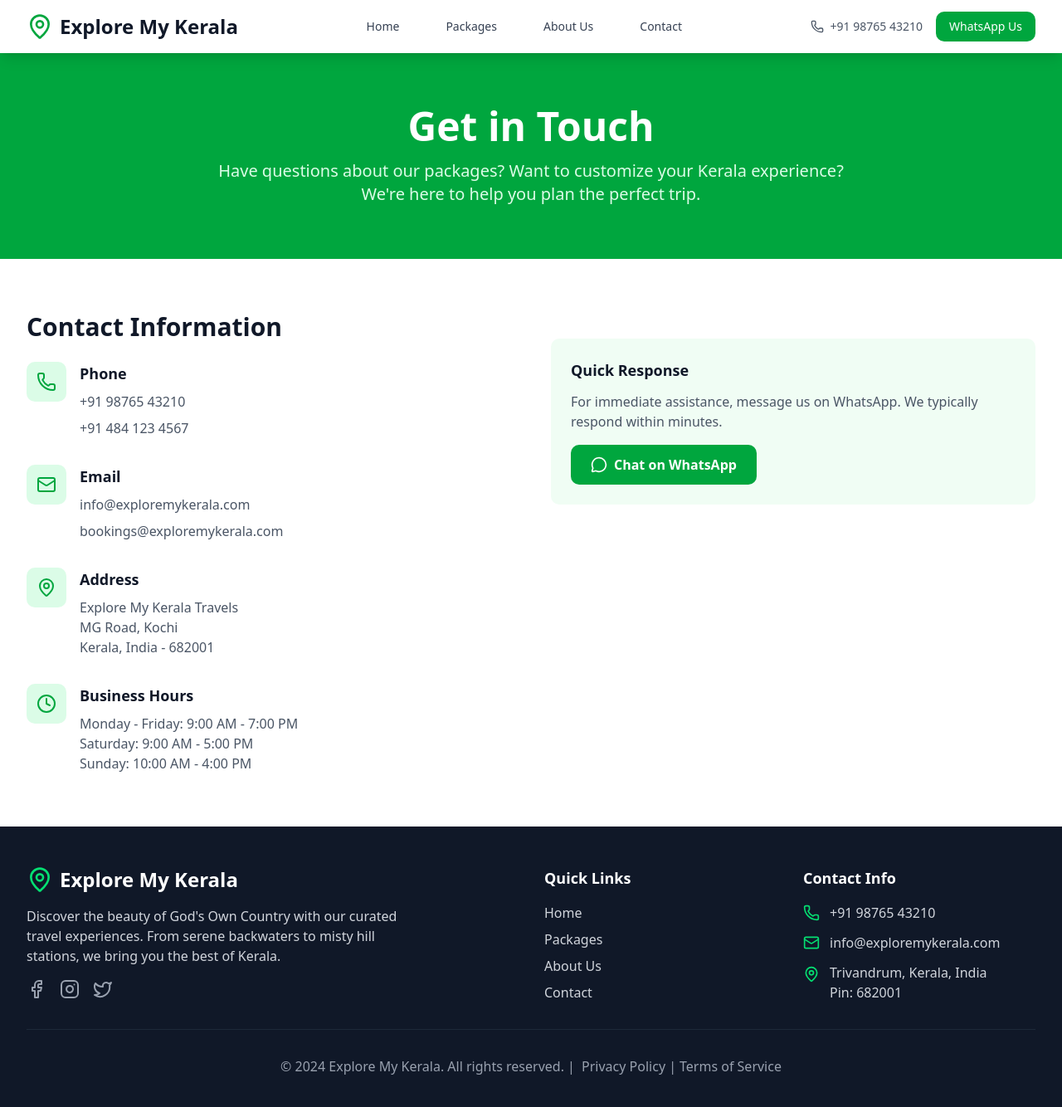
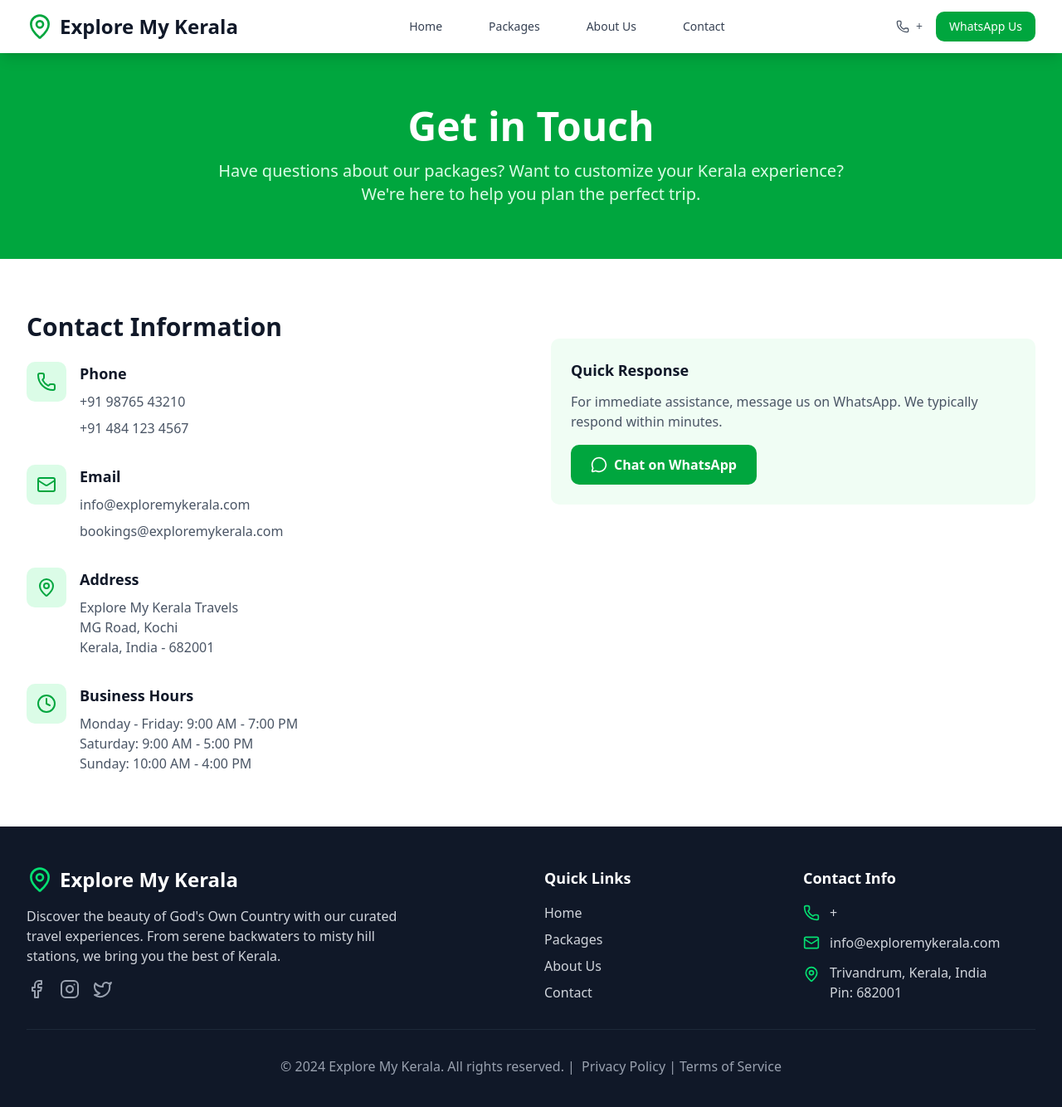
Before and after one commit to akhilbhadrangirija/explore-kerala, a Next.js app: page /contact in a window 1280 px wide. Shown: the top 1334 px of the page at 83% size. Built offline with nearby package versions, Linux system fonts and the light colour scheme.

Commit message:
Fix whatapp number

```diff
--- a/app/components/Footer.js
+++ b/app/components/Footer.js
@@ -46,7 +46,7 @@ export function Footer() {
             <div className="space-y-3">
               <div className="flex items-center space-x-3">
                 <Phone className="h-5 w-5 text-green-400" />
-                <span className="text-gray-300">+91 98765 43210</span>
+                <span className="text-gray-300">+{process.env.NEXT_PUBLIC_WHATSAPP_NUMBER}</span>
               </div>
               <div className="flex items-center space-x-3">
                 <Mail className="h-5 w-5 text-green-400" />
--- a/app/components/Header.js
+++ b/app/components/Header.js
@@ -45,10 +45,10 @@ export function Header() {
           <div className="hidden lg:flex items-center space-x-4">
             <div className="flex items-center space-x-2 text-sm text-gray-600">
               <Phone className="h-4 w-4" />
-              <span>+91 98765 43210</span>
+              <span>+{process.env.NEXT_PUBLIC_WHATSAPP_NUMBER}</span>
             </div>
             <Link
-              href="https://wa.me/919876543210?text=Hello, I'm interested in booking a Kerala tour package."
+              href={`https://wa.me/${process.env.NEXT_PUBLIC_WHATSAPP_NUMBER}?text=Hello, I'm interested in booking a Kerala tour package.`}
               target="_blank"
               rel="noopener noreferrer"
               className="bg-green-600 text-white px-4 py-2 rounded-lg hover:bg-green-700 transition-colors duration-200 text-sm font-medium"
@@ -89,10 +89,10 @@ export function Header() {
               <div className="pt-4 border-t">
                 <div className="flex items-center space-x-2 text-sm text-gray-600 px-3 py-2">
                   <Phone className="h-4 w-4" />
-                  <span>+91 98765 43210</span>
+                  <span>+{process.env.NEXT_PUBLIC_WHATSAPP_NUMBER}</span>
                 </div>
                 <Link
-                  href="https://wa.me/919876543210?text=Hello, I'm interested in booking a Kerala tour package."
+                  href={`https://wa.me/${process.env.NEXT_PUBLIC_WHATSAPP_NUMBER}?text=Hello, I'm interested in booking a Kerala tour package.`}
                   target="_blank"
                   rel="noopener noreferrer"
                   className="bg-green-600 text-white px-3 py-2 rounded-lg hover:bg-green-700 transition-colors duration-200 text-sm font-medium block mx-3 mt-2"
--- a/app/components/ItineraryCard.js
+++ b/app/components/ItineraryCard.js
@@ -9,7 +9,7 @@ export function ItineraryCard({ itinerary }) {
     e.preventDefault();
     e.stopPropagation();
     const message = `Hello, I'm interested in booking the ${itinerary.title} package from Explore My Kerala.`;
-    const whatsappUrl = `https://wa.me/919876543210?text=${encodeURIComponent(message)}`;
+    const whatsappUrl = `https://wa.me/${process.env.NEXT_PUBLIC_WHATSAPP_NUMBER}?text=${encodeURIComponent(message)}`;
     window.open(whatsappUrl, '_blank', 'noopener,noreferrer');
   };
 
--- a/app/packages/page.js
+++ b/app/packages/page.js
@@ -180,7 +180,7 @@ export default function PackagesPage() {
           </p>
           <div className="flex flex-col sm:flex-row gap-4 justify-center">
             <a
-              href="https://wa.me/919876543210?text=Hello, I'm interested in a custom Kerala tour package."
+              href={`https://wa.me/${process.env.NEXT_PUBLIC_WHATSAPP_NUMBER}?text=Hello, I'm interested in a custom Kerala tour package.`}
               target="_blank"
               rel="noopener noreferrer"
               className="bg-white text-green-600 hover:bg-gray-100 px-8 py-3 rounded-lg text-lg font-semibold transition-colors duration-200"
--- a/app/page.js
+++ b/app/page.js
@@ -152,7 +152,7 @@ export default function Home() {
           </p>
           <div className="flex flex-col sm:flex-row gap-4 justify-center">
             <a
-              href="https://wa.me/919876543210?text=Hello, I'm interested in booking a Kerala tour package."
+              href={`https://wa.me/${process.env.NEXT_PUBLIC_WHATSAPP_NUMBER}?text=Hello, I'm interested in booking a Kerala tour package.`}
               target="_blank"
               rel="noopener noreferrer"
               className="bg-white text-green-600 hover:bg-gray-100 px-8 py-3 rounded-lg text-lg font-semibold transition-colors duration-200"
```
